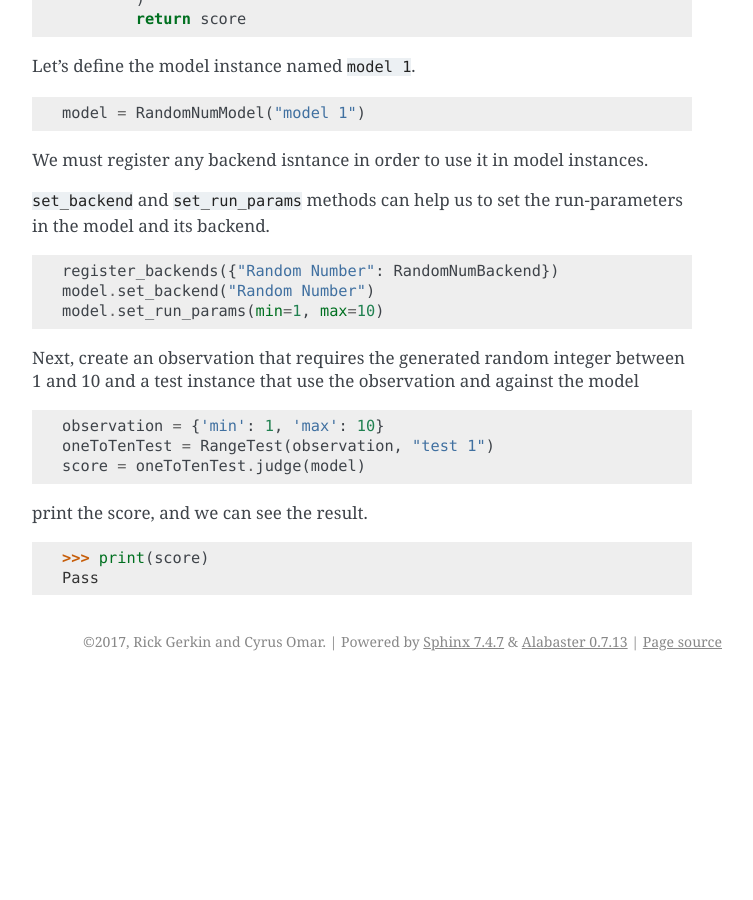
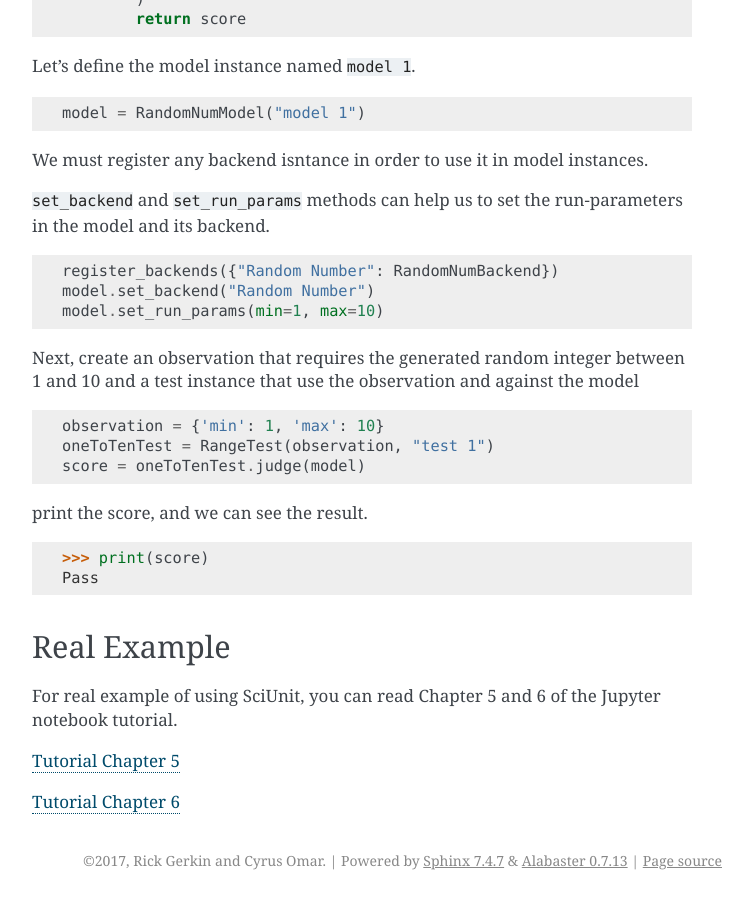
Before and after one commit to scidash/sciunit, a Sphinx documentation site: the page built from docs/source/quick_tutorial.rst, in a window 1280 px wide and 900 px high, scrolled down 6587 px. Shown: the whole window, without its empty margins (388-1141 px from the left). Built offline with Sphinx 7.4.7, drawn with Linux system fonts in a browser that asks for light colours; before the commit the page ends 7268 px from its top, so only the background shows below that.

Commit message:
Update quick tutorials

```diff
--- a/docs/source/quick_tutorial.rst
+++ b/docs/source/quick_tutorial.rst
@@ -361,3 +361,15 @@ print the score, and we can see the result.
 
 >>> print(score)
 Pass
+
+Real Example
+-------------
+
+For real example of using SciUnit, you can read Chapter 5 and 6 of the Jupyter notebook tutorial.
+
+`Tutorial Chapter 5`_
+
+`Tutorial Chapter 6`_
+
+.. _Tutorial Chapter 5: https://github.com/scidash/sciunit/blob/master/docs/chapter5.ipynb
+.. _Tutorial Chapter 6: https://github.com/scidash/sciunit/blob/master/docs/chapter6.ipynb
```
